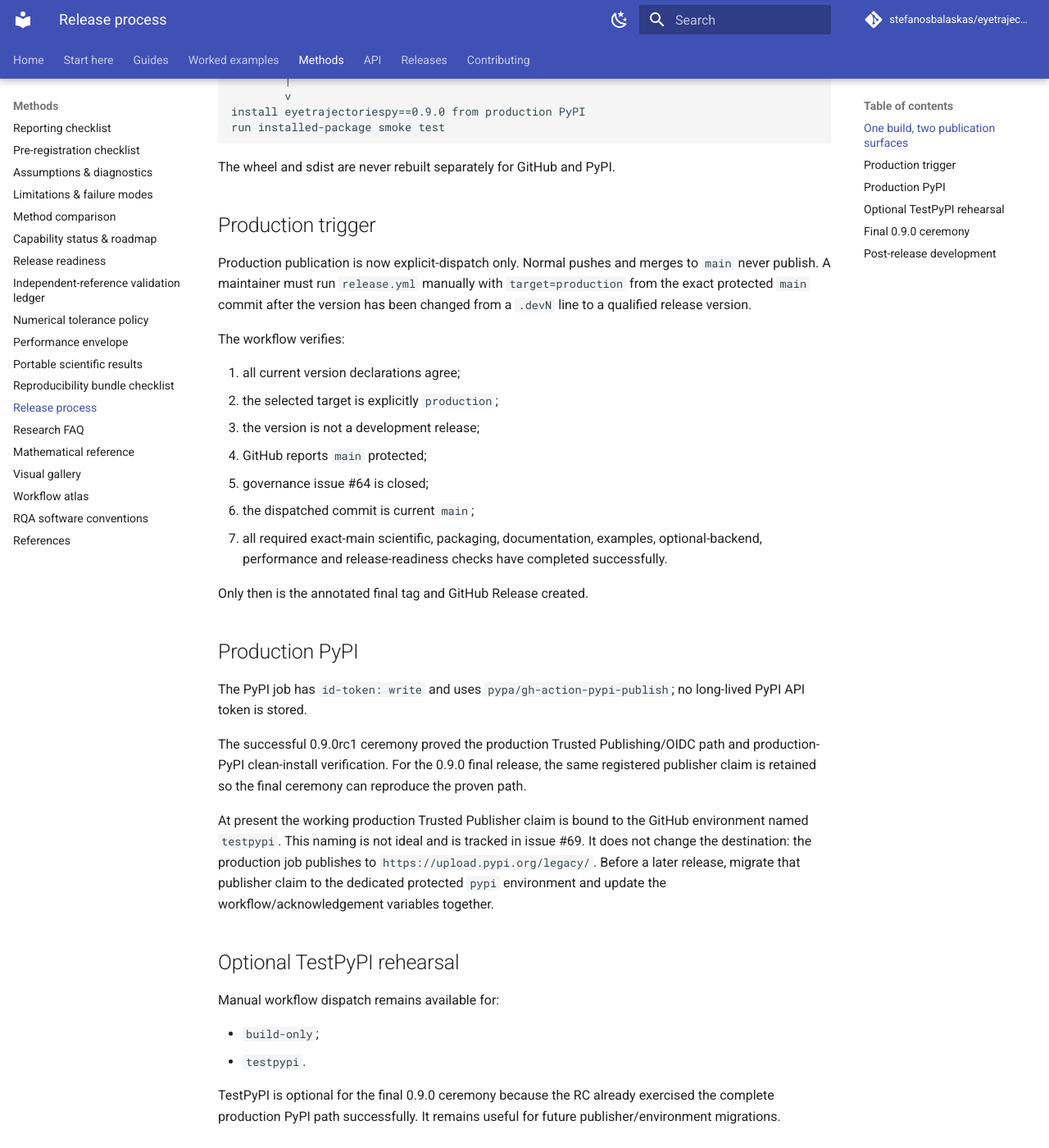
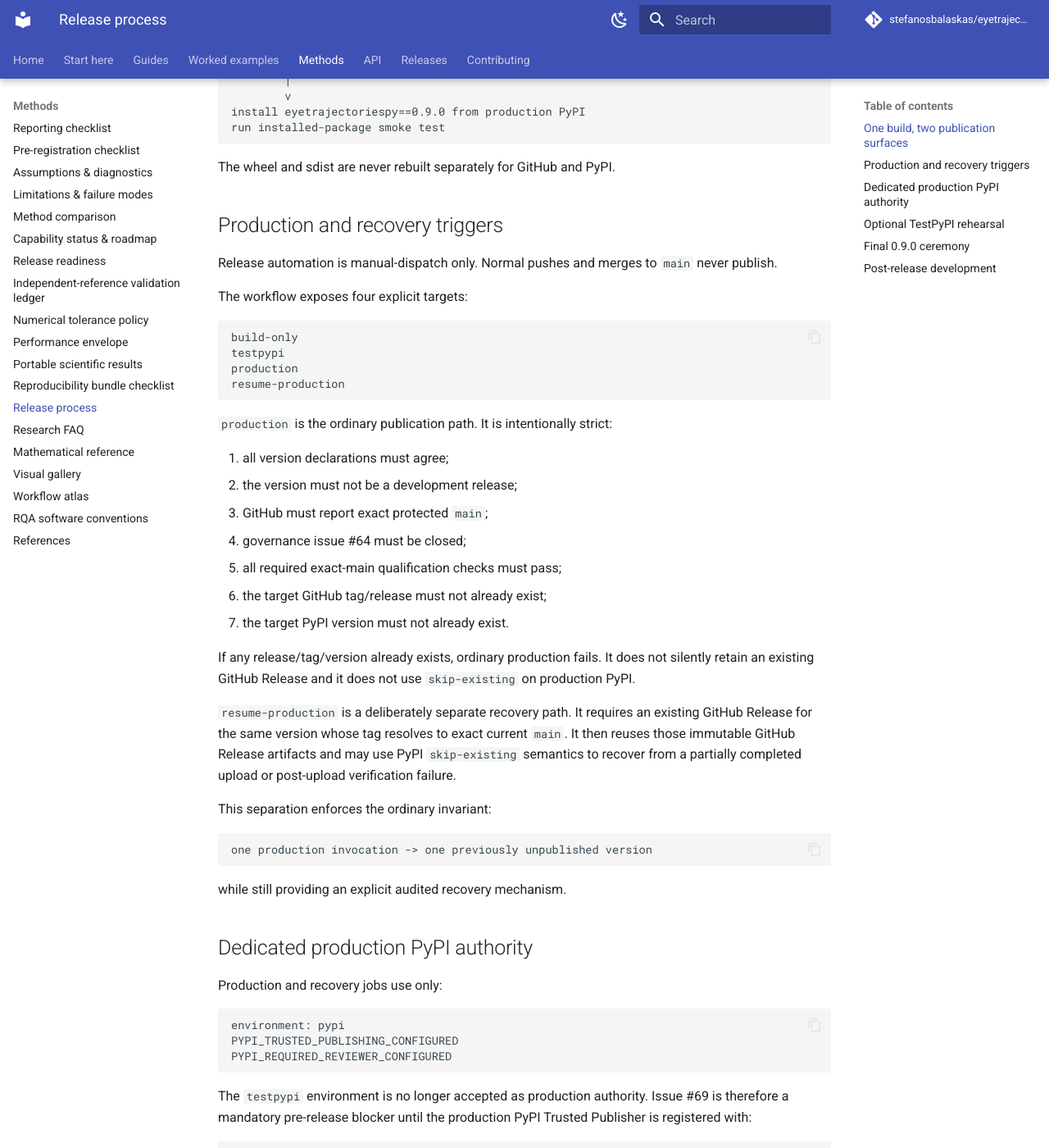
Before and after one commit to stefanosbalaskas/eyetrajectoriespy, an MkDocs documentation site: the page built from docs/release-process.md, in a window 1280 px wide and 1400 px high, scrolled down 830 px. Shown: the whole window at 82% size. Built offline with MkDocs 1.6.1 and Material for MkDocs 9.7.7, drawn with Linux system fonts in a browser that asks for light colours; comment, search, counter and statistics services are not loaded; some of the changed text lies outside the part shown.

Commit message:
Document strict production and explicit recovery modes

```diff
--- a/docs/release-process.md
+++ b/docs/release-process.md
@@ -41,43 +41,72 @@ run installed-package smoke test
 
 The wheel and sdist are never rebuilt separately for GitHub and PyPI.
 
-## Production trigger
+## Production and recovery triggers
 
-Production publication is now explicit-dispatch only. Normal pushes and merges
-to `main` never publish. A maintainer must run `release.yml` manually with
-`target=production` from the exact protected `main` commit after the version
-has been changed from a `.devN` line to a qualified release version.
+Release automation is manual-dispatch only. Normal pushes and merges to
+`main` never publish.
 
-The workflow verifies:
+The workflow exposes four explicit targets:
 
-1. all current version declarations agree;
-2. the selected target is explicitly `production`;
-3. the version is not a development release;
-4. GitHub reports `main` protected;
-5. governance issue #64 is closed;
-6. the dispatched commit is current `main`;
-7. all required exact-main scientific, packaging, documentation, examples,
-   optional-backend, performance and release-readiness checks have completed
-   successfully.
+~~~text
+build-only
+testpypi
+production
+resume-production
+~~~
 
-Only then is the annotated final tag and GitHub Release created.
+`production` is the ordinary publication path. It is intentionally strict:
 
-## Production PyPI
+1. all version declarations must agree;
+2. the version must not be a development release;
+3. GitHub must report exact protected `main`;
+4. governance issue #64 must be closed;
+5. all required exact-main qualification checks must pass;
+6. the target GitHub tag/release must not already exist;
+7. the target PyPI version must not already exist.
 
-The PyPI job has `id-token: write` and uses
-`pypa/gh-action-pypi-publish`; no long-lived PyPI API token is stored.
+If any release/tag/version already exists, ordinary production fails. It does
+not silently retain an existing GitHub Release and it does not use
+`skip-existing` on production PyPI.
 
-The successful 0.9.0rc1 ceremony proved the production Trusted Publishing/OIDC
-path and production-PyPI clean-install verification. For the 0.9.0 final
-release, the same registered publisher claim is retained so the final ceremony
-can reproduce the proven path.
+`resume-production` is a deliberately separate recovery path. It requires an
+existing GitHub Release for the same version whose tag resolves to exact current
+`main`. It then reuses those immutable GitHub Release artifacts and may use
+PyPI `skip-existing` semantics to recover from a partially completed upload or
+post-upload verification failure.
 
-At present the working production Trusted Publisher claim is bound to the
-GitHub environment named `testpypi`. This naming is not ideal and is tracked
-in issue #69. It does not change the destination: the production job publishes
-to `https://upload.pypi.org/legacy/`. Before a later release, migrate that
-publisher claim to the dedicated protected `pypi` environment and update the
-workflow/acknowledgement variables together.
+This separation enforces the ordinary invariant:
+
+~~~text
+one production invocation -> one previously unpublished version
+~~~
+
+while still providing an explicit audited recovery mechanism.
+
+## Dedicated production PyPI authority
+
+Production and recovery jobs use only:
+
+~~~text
+environment: pypi
+PYPI_TRUSTED_PUBLISHING_CONFIGURED
+PYPI_REQUIRED_REVIEWER_CONFIGURED
+~~~
+
+The `testpypi` environment is no longer accepted as production authority.
+Issue #69 is therefore a mandatory pre-release blocker until the production
+PyPI Trusted Publisher is registered with:
+
+~~~text
+Owner:       stefanosbalaskas
+Repository:  eyetrajectoriespy
+Workflow:    release.yml
+Environment: pypi
+~~~
+
+The successful 0.9.0rc1/0.9.0 OIDC publications remain historical evidence that
+Trusted Publishing works, but they do not count as evidence that the dedicated
+`pypi` publisher claim has been migrated.
 
 ## Optional TestPyPI rehearsal
 
```
